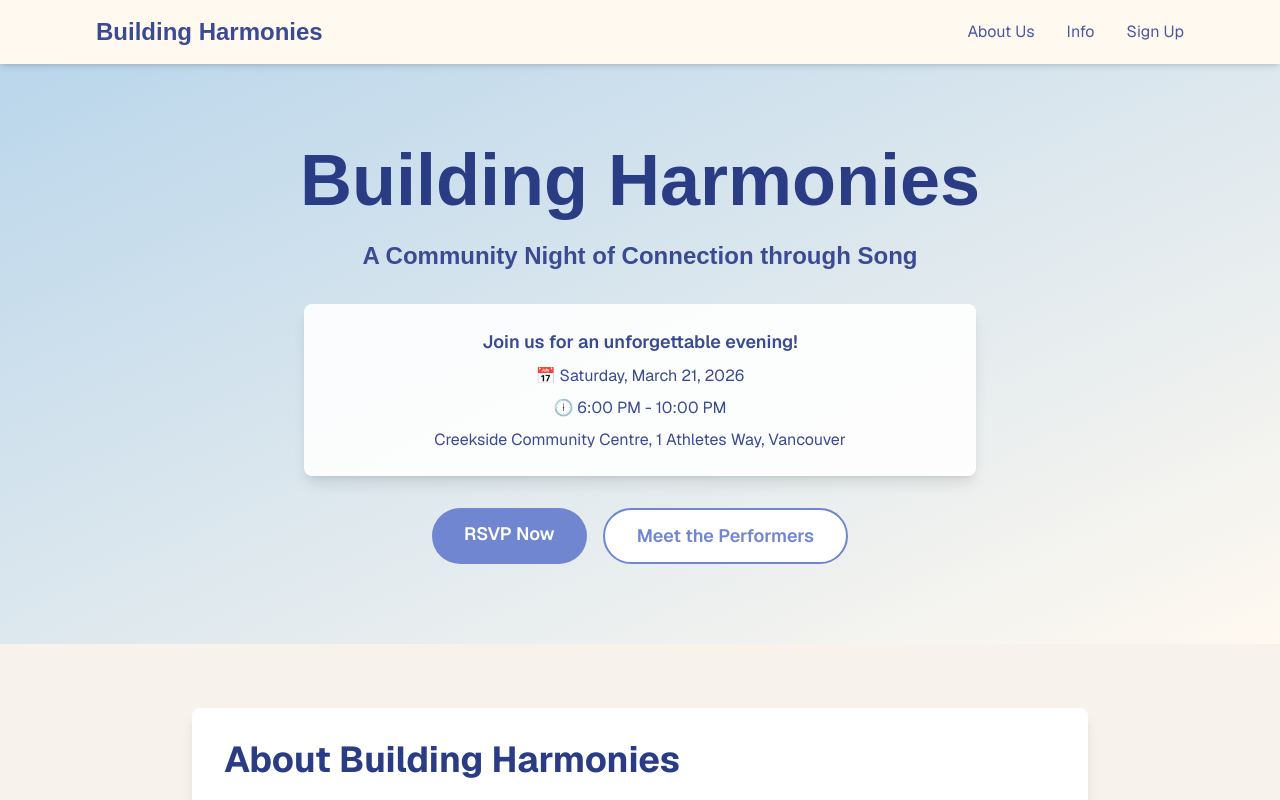
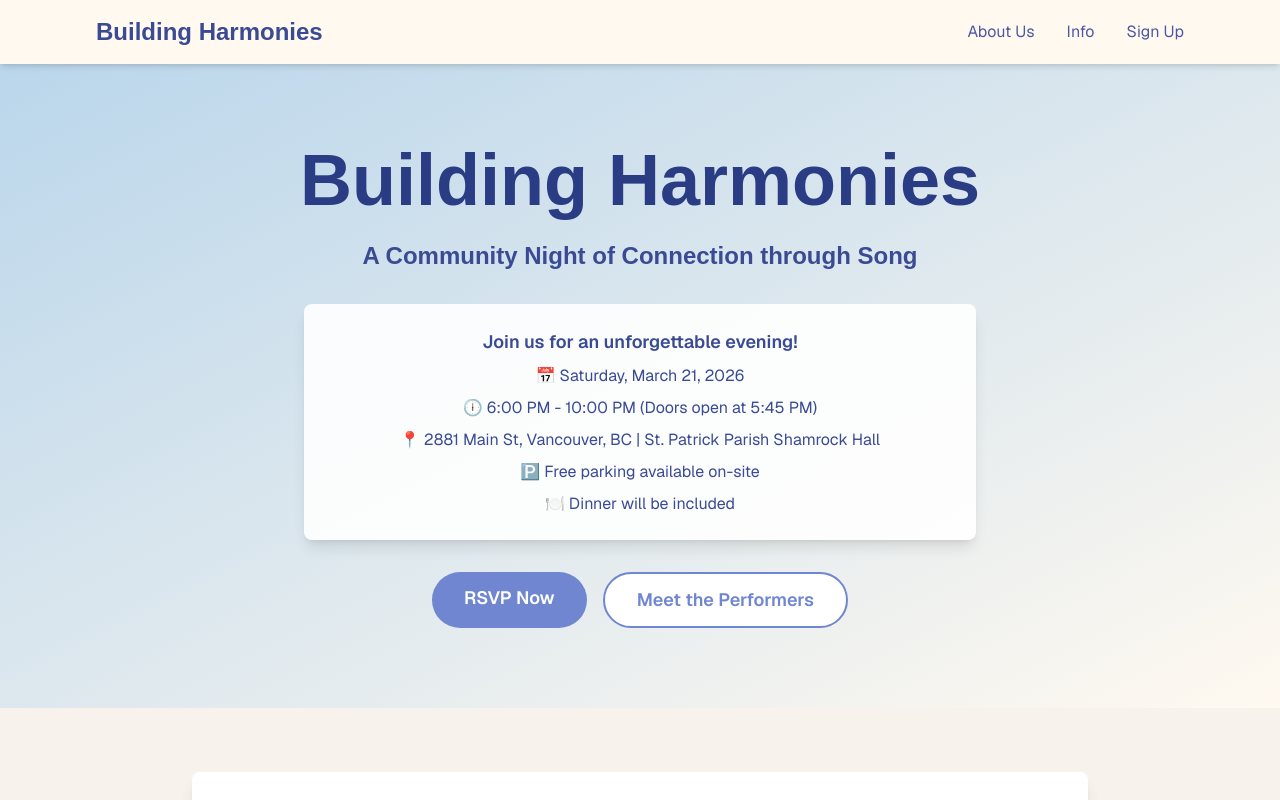
Before and after one commit to RaymoZou/buildingharmonies, a Next.js app: page / in a window 1280 px wide. Shown: the top 800 px of the page. Built offline with nearby package versions, Linux system fonts and the light colour scheme; a web font is replaced by a local one.

Commit message:
Update event info

```diff
--- a/src/app/page.tsx
+++ b/src/app/page.tsx
@@ -121,8 +121,10 @@ export default function Home() {
                         <div className="text-[#3A4A93] space-y-2">
                             <p className="text-lg font-semibold">Join us for an unforgettable evening!</p>
                             <p className="text-md">📅 Saturday, March 21, 2026</p>
-                            <p className="text-md">🕕 6:00 PM - 10:00 PM</p>
-                            <p className="text-md">Creekside Community Centre, 1 Athletes Way, Vancouver</p>
+                            <p className="text-md">🕕 6:00 PM - 10:00 PM (Doors open at 5:45 PM)</p>
+                            <p className="text-md">📍 2881 Main St, Vancouver, BC | St. Patrick Parish Shamrock Hall</p>
+                            <p className="text-md">🅿️ Free parking available on-site</p>
+                            <p className="text-md">🍽️ Dinner will be included</p>
                         </div>
                     </div>
                     <div className="flex flex-col sm:flex-row gap-4 justify-center">
```
